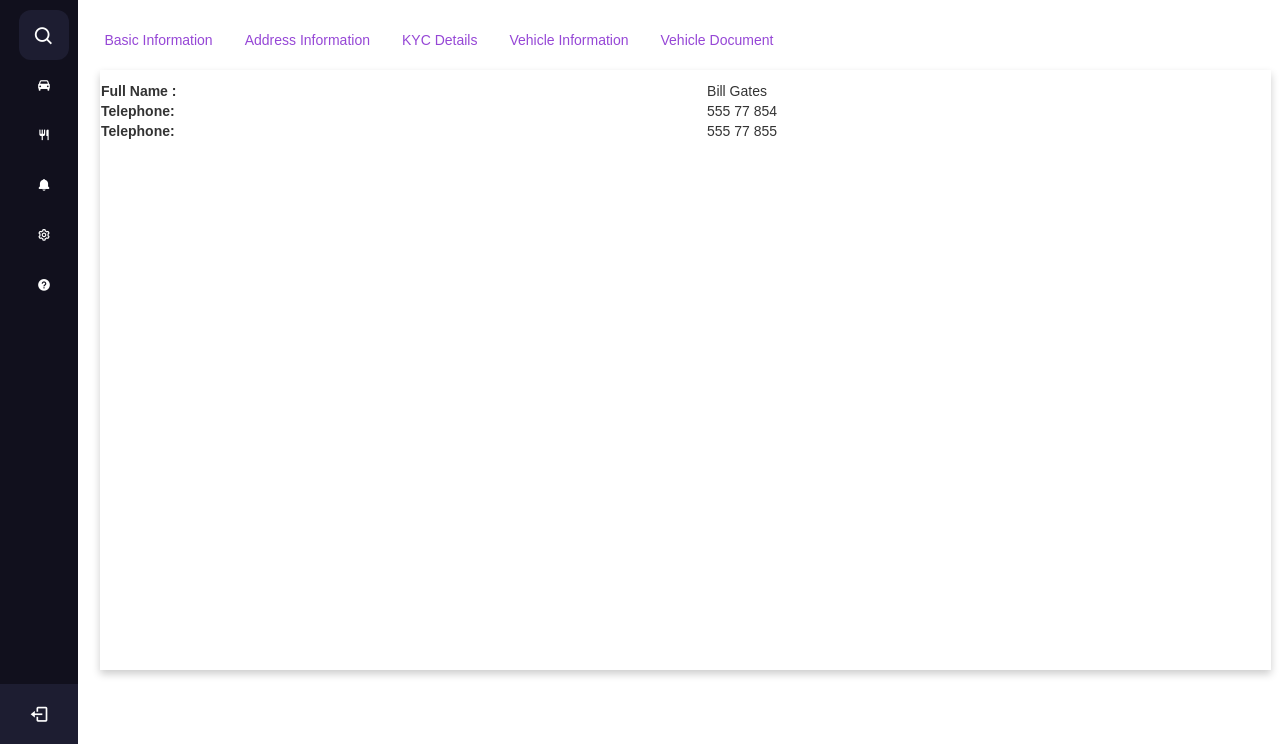
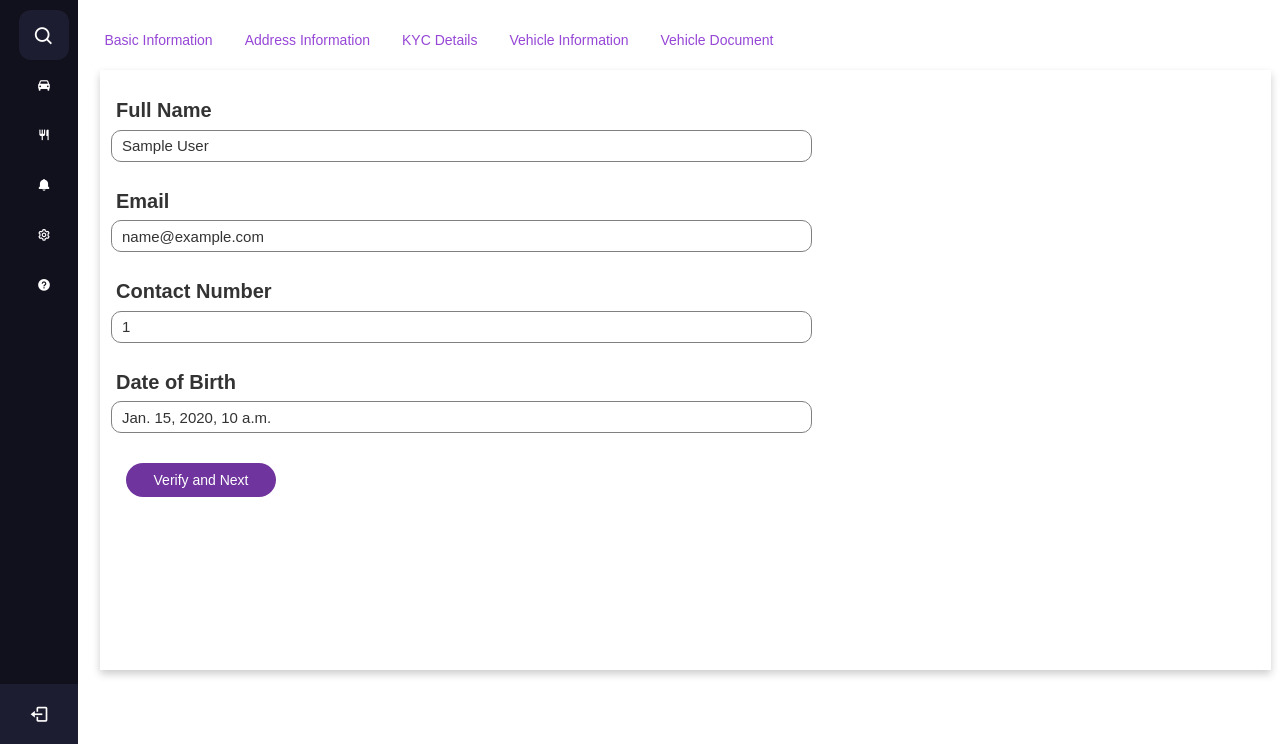
Before and after one commit to aniket0951/Siloar-dashboard, a Django app: template testapp/templates/otp_verify.html in a window 1280 px wide; the page is wider, and only the part inside the window is pictured. Shown: the part 56-800 px from the top of that part. Run offline with Django 3.2, Linux system fonts and the light colour scheme; the template is opened without the code that fills it: most values are stand-ins (such as "Sample title", 1, 10 or a date in 2020); grey boxes marked "Sample" are stand-in pictures; some libraries are stand-ins or nearby versions.

Commit message:
showing basic information of driver as well as address information, and kyc documents

```diff
--- a/static/css/DriverReq.css
+++ b/static/css/DriverReq.css
@@ -257,7 +257,6 @@ p.padding  {
   box-sizing: border-box;
   box-sizing: border-box;
   border: 1px solid #fff;
-  overflow-y: scroll;
   height: 600px;
 }
 .parenttab .basic_info_card h4{
@@ -267,3 +266,36 @@ p.padding  {
   color: #333333;
   opacity: 1;
 }
+.parenttab .basic_info_card .basic_info_table{
+  border-collapse: collapse;
+}
+.parenttab .basic_info_card .basic_info_table, th, td {
+  padding: 5px;
+  text-align: left;
+}
+.input-group {
+  margin: 10px 10px 10px 10px;
+  width: 60%;
+}
+
+.input-group label {
+  display: block;
+  text-align: left;
+  margin: 5px;
+  font-size: 20px;
+}
+.input-group input {
+  height: 32px;
+  width: 100%;
+  padding: 5px 10px;
+  font-size: 15px;
+  border-radius: 10px;
+  border: 1px solid gray;
+}
+.parenttab figure {
+  display: inline-block;
+  margin-top: 1em;
+  margin-bottom: 1em;
+  margin-left: 40px;
+  margin-right: 40px;
+}
--- a/testapp/templates/DriverReq.html
+++ b/testapp/templates/DriverReq.html
@@ -167,7 +167,6 @@
                     <td class="table_body_text" >
                       <a href="{% url 'testfunc' i.id %}" >
                           <p  id="rcorners1" class="button">Handle</p>
-
                       </a>
                     </td>
                   </tr>
--- a/testapp/templates/otp_verify.html
+++ b/testapp/templates/otp_verify.html
@@ -136,43 +144,73 @@
             id="new"
           >
             <div class="basic_info_card" id="menu3">
-            <!-- {% for i in data %}
-            <h4>Full Name      : {{i.full_name}}</h4>
-            <h4 class="bold">buildingName :
-              <span class="bold" style="color: red;">
-              {{i.building_name}}
-               </span>
-            </h4>
-            <h4>Email          :  {{i.email}}</h4>
-            <h4>Contact Number :  {{i.contact_number}}</h4>
-            <h4>Date of Birth  :  {{i.date_of_birth}}</h4>
-            {% endfor %} -->
+              {% for i in data %}
+              <div class="input-group">
+                <label>Full Name</label>
+                <input type="text" value="{{i.full_name}}" /><br /><br />
 
-            <table class="basic_info_table" style="width:100%;">
-              <tr>
-                <th> Full Name  :</th>
-                <td>Bill Gates </td>
-              </tr>
-              <tr>
-                <th>Telephone:</th>
-                <td>555 77 854</td>
-              </tr>
-              <tr>
-                <th>Telephone:</th>
-                <td>555 77 855</td>
-              </tr>
-            </table>
+                <label>Email</label>
+                <input type="text" value="{{i.email}}" /><br /><br />
+
+                <label>Contact Number</label>
+                <input type="text" value="{{i.contact_number}}" /><br /><br />
+
+                <label>Date of Birth</label>
+                <input type="text" value="{{i.date_of_birth}}" /><br /><br />
+              </div>
+              {% endfor %}
+              <a>
+                <p
+                  id="rcorners1"
+                  class="button"
+                  style="margin-left: 25px; font-weight: 10px"
+                >
+                  Verify and Next
+                </p>
+              </a>
             </div>
           </div>
 
-        <!-- Inprogress -->
+          <!-- Address -->
           <div
             class="table_parent_div col-lg-11 col-md-11 tab-pane fade in"
             style="padding-bottom: 3%"
             id="progress"
           >
             <div class="table_card" id="menu3">
-            <h1>This is Inprogress request</h1>
+              {% for i in data %}
+              <div class="input-group">
+                <label>House Number</label>
+                <input type="text" value="{{i.house_number}}" /><br /><br />
+
+                <label>Building Name</label>
+                <input type="text" value="{{i.building_name}}" /><br /><br />
+
+                <label>Street Name</label>
+                <input type="text" value="{{i.street_name}}" /><br /><br />
+
+                <label>Landmark</label>
+                <input type="text" value="{{i.landmark}}" /><br /><br />
+
+                <label>state</label>
+                <input type="text" value="{{i.state}}" /><br /><br />
+
+                <label>District</label>
+                <input type="text" value="{{i.district}}" /><br /><br />
+
+                <label>Pin Code</label>
+                <input type="text" value="{{i.pin_code}}" /><br /><br />
+              </div>
+              {% endfor %}
+              <a>
+                <p
+                  id="rcorners1"
+                  class="button"
+                  style="margin-left: 25px; font-weight: 10px"
+                >
+                  Verify and Next
+                </p>
+              </a>
             </div>
           </div>
 
@@ -193,12 +274,7 @@
             style="padding-bottom: 3%"
             id="rejected"
           >
-          <div class="table_card" id="menu3">
-            <h1>Full Name</h1>
-            <h1>Email</h1>
-            <h1>contact Number</h1>
-            <h1>Date of Birth</h1>
-          </div>
+            <div class="table_card" id="menu3"></div>
           </div>
         </div>
       </div>
--- a/testproject/urls.py
+++ b/testproject/urls.py
@@ -16,6 +16,8 @@ Including another URLconf
 from django.contrib import admin
 from django.urls import path
 from testapp.views import voilaopen, remove, newtry, driverReq, testfunc
+from django.conf.urls.static import static
+from django.conf import settings
 
 urlpatterns = [
     path('admin/', admin.site.urls),
@@ -28,4 +30,4 @@ urlpatterns = [
 
     path('testfunc/<driverid>/', testfunc , name='testfunc')
 
-]
+]  + static(settings.MEDIA_URL, document_root=settings.MEDIA_ROOT)
```
Also changed, not shown: other parts of testapp/templates/otp_verify.html (+59 -7 lines), testapp/views.py (+15 -6 lines), testproject/settings.py (+5 -2 lines). Lines whose indentation alone changed are shown as unchanged.
